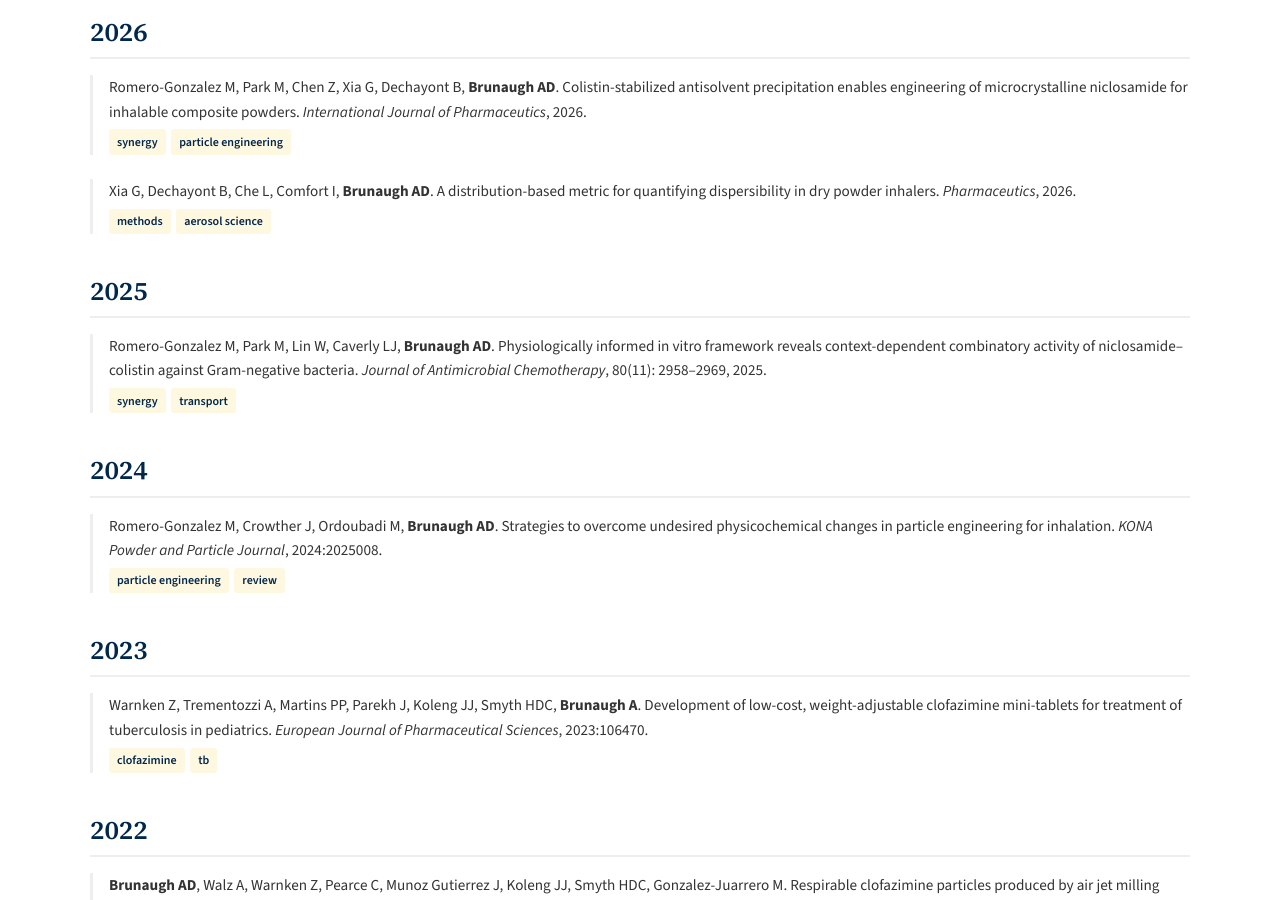
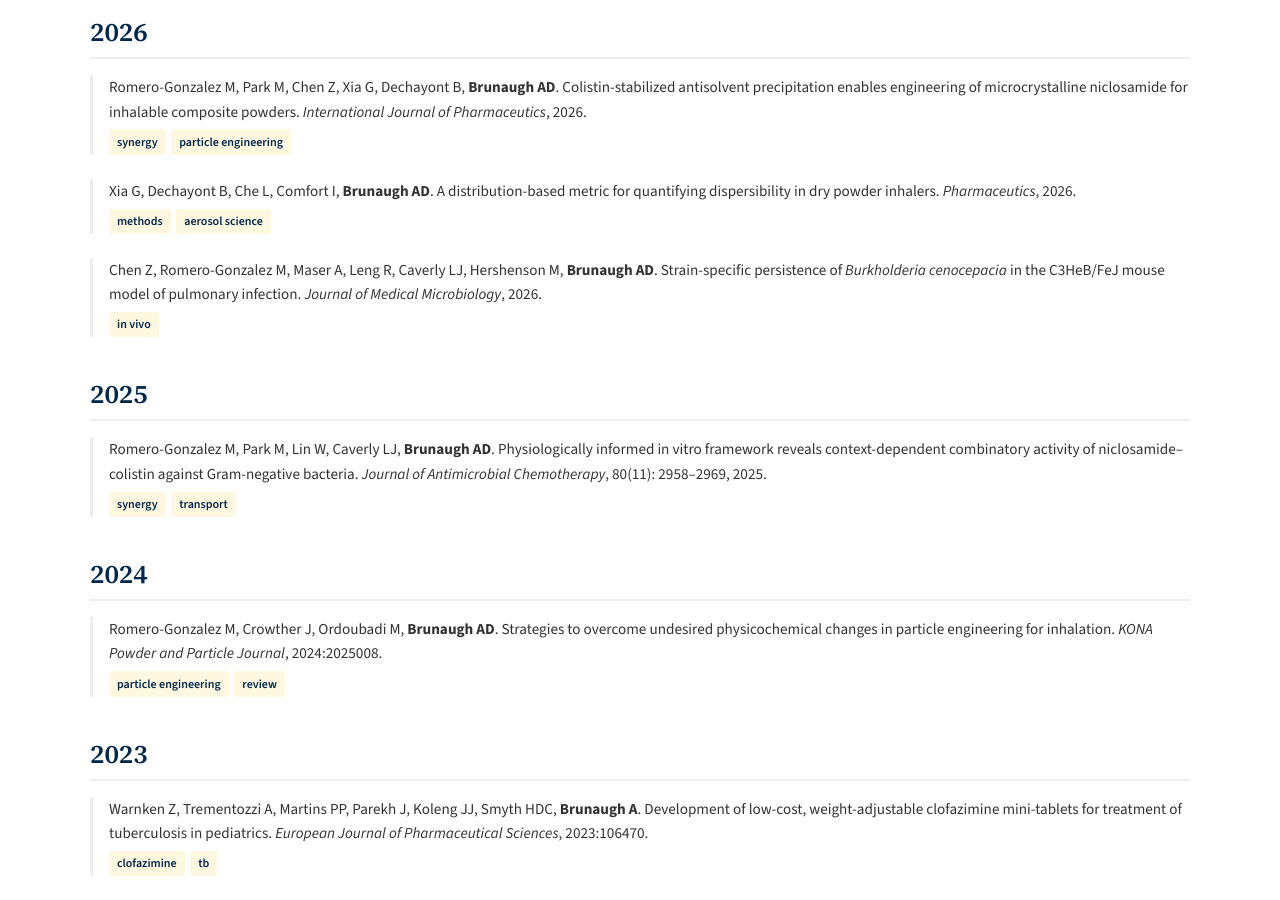
Before and after one commit to Brunaugh-Lab/Brunaugh-Lab.github.io, a Jekyll site: the page built from publications.html, in a window 1280 px wide and 900 px high, scrolled down 357 px. Built offline with Jekyll 4.4.1, drawn with Linux system fonts in a browser that asks for light colours.

Commit message:
Add Chen et al. 2026 Burkholderia persistence paper to Publications
Co-Authored-By: Claude Opus 4.6 (1M context) <noreply@anthropic.com>

```diff
--- a/publications.html
+++ b/publications.html
@@ -23,6 +23,13 @@ permalink: /publications/
   <div class="pub-tags">
     <span class="pub-tag">methods</span>
     <span class="pub-tag">aerosol science</span>
+  </div>
+</div>
+
+<div class="pub-entry">
+  <p>Chen Z, Romero-Gonzalez M, Maser A, Leng R, Caverly LJ, Hershenson M, <strong>Brunaugh AD</strong>. Strain-specific persistence of <em>Burkholderia cenocepacia</em> in the C3HeB/FeJ mouse model of pulmonary infection. <em>Journal of Medical Microbiology</em>, 2026.</p>
+  <div class="pub-tags">
+    <span class="pub-tag">in vivo</span>
   </div>
 </div>
 
```
